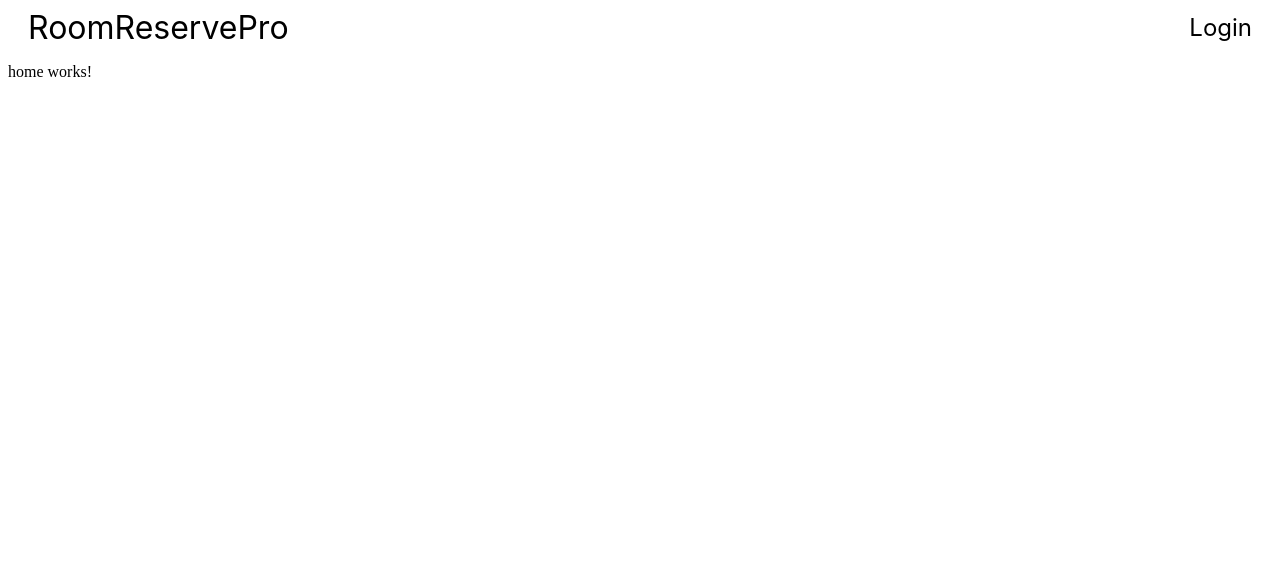
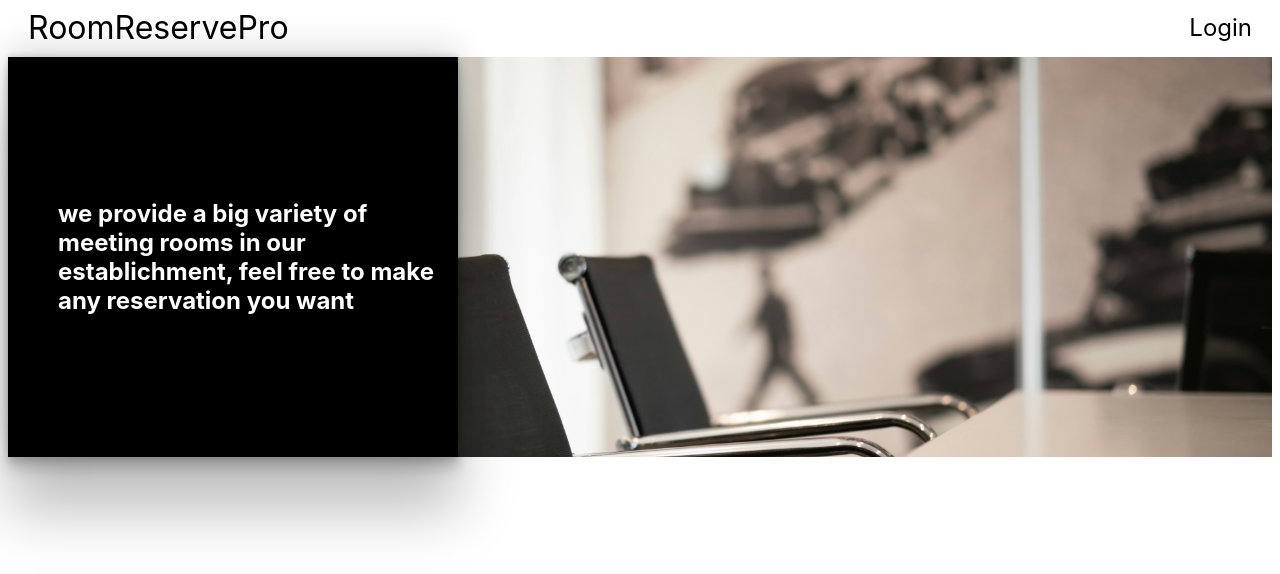
Before and after one commit to habibmimouna/Meeting_room_booking_angular_frontend, an Angular app: page /home in a window 1280 px wide. Shown: the top 574 px of the page. Built offline with nearby package versions, Linux system fonts and the light colour scheme.

Commit message:
Add initial home page content

```diff
--- a/src/app/auth/register/register.component.css
+++ b/src/app/auth/register/register.component.css
@@ -21,11 +21,11 @@
     display: flex;
     justify-content: space-between;
     width: 100%;
-    gap: 20px;/* Ensure it takes the full width of the container */
+    gap: 20px;
 }
 
 .col-1, .col-2 {
-    flex: 1; /* Each column takes equal width */
+    flex: 1;
 }
 
 .input-group {
@@ -56,9 +56,9 @@
 
 .submit-button-container {
     margin-top: 2vh;
-    width: 100%; /* Full width */
+    width: 100%;
     display: flex;
-    justify-content: center; /* Center the button */
+    justify-content: center;
 }
 
 button {
--- a/src/app/components/home/home.component.css
+++ b/src/app/components/home/home.component.css
@@ -0,0 +1,27 @@
+.container {
+  margin-top: 10px;
+}
+.upper-section {
+  background-image: url("../../../assets/dash-background2.jpg");
+  height: 400px;
+  background-size: contain;
+  background-repeat: no-repeat;
+  background-size: cover;
+}
+.description {
+  background-color: black;
+  width: 400px;
+  height: 400px;
+  padding-left: 50px;
+  font-family: Inter;
+  font-size: 16px;
+  color: white;
+  display: flex;
+  align-items: center;
+  box-shadow: rgba(0, 0, 0, 0.25) 0px 54px 55px,
+    rgba(0, 0, 0, 0.12) 0px -12px 30px, rgba(0, 0, 0, 0.12) 0px 4px 6px,
+    rgba(0, 0, 0, 0.17) 0px 12px 13px, rgba(0, 0, 0, 0.09) 0px -3px 5px;
+}
+.home-login{
+
+}
--- a/src/app/components/home/home.component.html
+++ b/src/app/components/home/home.component.html
@@ -1 +1,11 @@
-<p>home works!</p>
+<div class="container">
+  <div class="upper-section">
+    <div class="description">
+      <h2>we provide a big variety of meeting rooms in our establichment, feel free to make any reservation you want</h2>
+
+
+    </div>
+
+  </div>
+  <div class="lower-section"></div>
+</div>
```
Also changed, not shown: src/assets/dash-background2.jpg (added).
